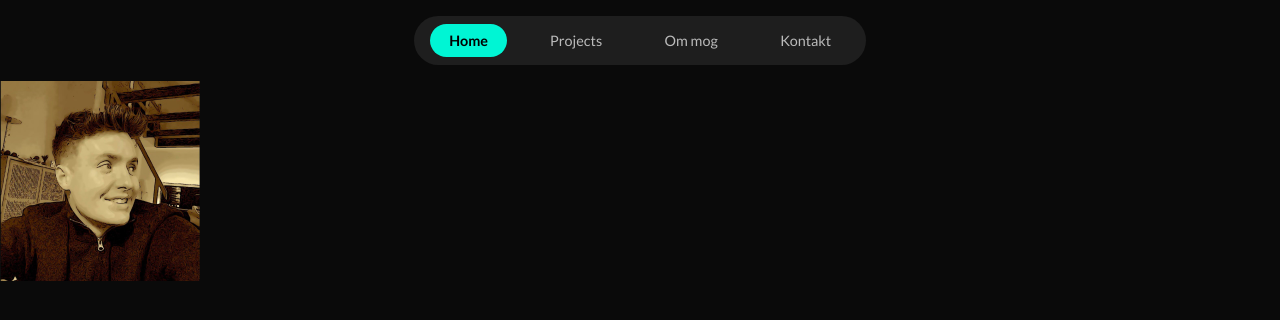
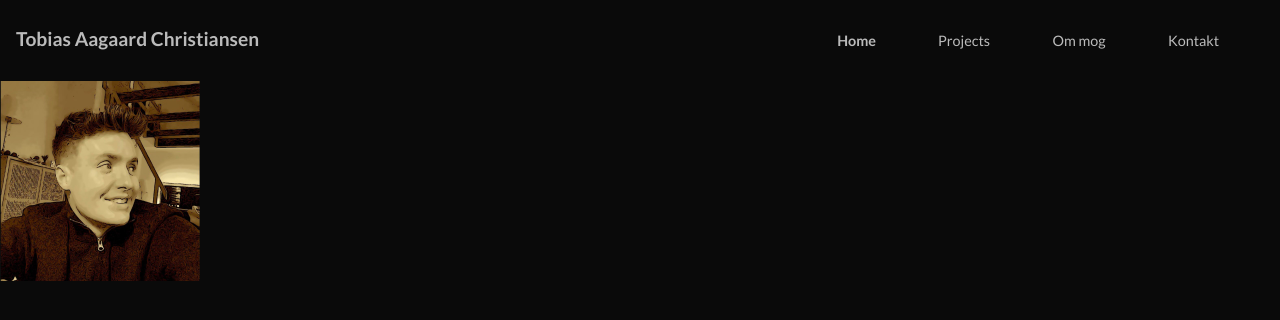
Before and after one commit to TobiasAagaard/portfolio, a React (Vite) app in the folder Frontend/: page / in a window 1280 px wide. Shown: the top 320 px of the page. Built offline with nearby package versions, Linux system fonts and the light colour scheme.

Commit message:
nav done for now

```diff
--- a/Frontend/src/Components/BurgerMenu/BurgerMenu.scss
+++ b/Frontend/src/Components/BurgerMenu/BurgerMenu.scss
@@ -6,7 +6,7 @@
 
 @media only screen and (max-width: 880px) {
     .menuStyles {
-        top: 1rem;
+        top: 0.9rem;
         right: 2rem;
         position: absolute;
         height: 50px;
--- a/Frontend/src/Components/BurgerMenu/BurgerMenu.tsx
+++ b/Frontend/src/Components/BurgerMenu/BurgerMenu.tsx
@@ -19,8 +19,8 @@ export const BurgerMenu: React.FC = () => {
             </div>
 
             <ul className={menuOpen ? "burgerNav open" : "burgerNav"}>
-                <li><NavLink to={"/"}>Forside</NavLink></li>
-                <li><NavLink to={"/projects"}>Projekter</NavLink></li>
+                <li><NavLink to={"/"} onClick={handleToggle}>Forside</NavLink></li>
+                <li><NavLink to={"/projects"} onClick={handleToggle}>Projekter</NavLink></li>
             </ul>
         </>
     )
--- a/Frontend/src/Components/Navbar/Navbar.scss
+++ b/Frontend/src/Components/Navbar/Navbar.scss
@@ -1,13 +1,20 @@
 .mainNav {
-    display: flex;
-    justify-content: center;
-
+  display: flex;
+  justify-content: flex-end;
+  h1 {
+    position: absolute;
+    margin: 0;
+    padding: 0;
+    top: 1.7rem;
+    left: 1rem;
+    font-size: 1.2rem;
+    color: #bbb;
+  }
     .mainUl {
       display: flex;
       gap: 1.5rem;
+      margin-right: 2vw;
       padding: 0.5rem 1rem;
-      background-color: #1e1e1e;
-      border-radius: 2rem;
 
       li {
         list-style: none;
@@ -22,9 +29,7 @@
           transition: all 0.3s ease;
 
           &.active {
-            background: #00f5d4;
             width: 100%;
-            color: #000;
             font-weight: bold;
             animation: bounce 0.4s ease-out;
           }
@@ -36,6 +41,7 @@
 
   @media only screen and (max-width: 880px) {
     .mainNav {
+      padding-bottom: 2rem;
       .mainUl {
         display: none;
       }
--- a/Frontend/src/Components/Navbar/Navbar.tsx
+++ b/Frontend/src/Components/Navbar/Navbar.tsx
@@ -9,6 +9,7 @@ export const Navbar: React.FC = () => {
 
     return (
         <nav className="mainNav">
+            <h1>Tobias Aagaard Christiansen</h1>
        <ul className="mainUl">
             <li><NavLink to="/" className={({ isActive }) => isActive ? "active" : ""}>Home</NavLink></li>
             <li><NavLink to="/projects" className={({ isActive }) => isActive ? "active" : ""}>Projects</NavLink></li>
```
